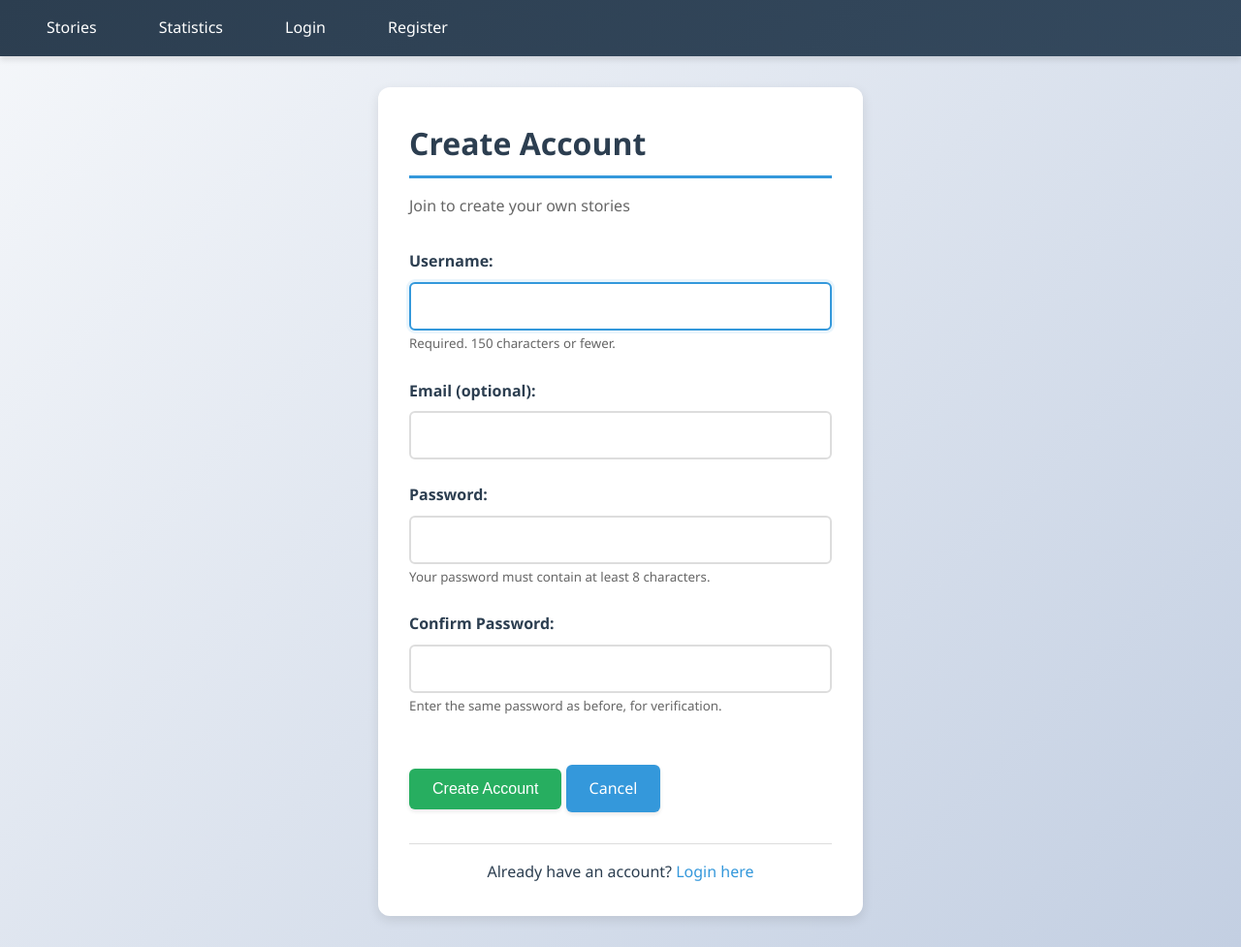
After one commit to iulian0o/Choose_Your_Own_Adventure, a Django app: page /register/ in a window 1280 px wide. The commit adds this page. Shown: the whole page at 97% size. Run offline with Django 5.2, Linux system fonts and the light colour scheme.

Commit message:
Feat: required and account to play

```diff
--- a/django-app/nahb/settings.py
+++ b/django-app/nahb/settings.py
@@ -126,5 +126,5 @@ FLASK_API_URL = 'http://localhost:5000'
 FLASK_API_KEY = 'your-secret-api-key-12345'
 
 LOGIN_URL = '/login/'
-LOGIN_REDIRECT_URL = '/author/'
-LOGOUT_REDIRECT_URL = '/'
+LOGIN_REDIRECT_URL = '/'
+LOGOUT_REDIRECT_URL = '/login/'
--- /dev/null
+++ b/django-app/stories/forms.py
@@ -0,0 +1,16 @@
+from django import forms
+from django.contrib.auth.forms import UserCreationForm
+from django.contrib.auth.models import User
+
+class RegisterForm(UserCreationForm):
+    email = forms.EmailField(required=False)
+
+    class Meta:
+        model = User
+        fields = ['username', 'email', 'password1', 'password2']
+
+    def __init__(self, *args, **kwargs):
+        super(RegisterForm, self).__init__(*args, **kwargs)
+        self.fields['username'].help_text = 'Required. 150 characters or fewer.'
+        self.fields['password1'].help_text = 'Your password must contain at least 8 characters.'
+        self.fields['password2'].help_text = 'Enter the same password as before, for verification.'
--- a/django-app/stories/urls.py
+++ b/django-app/stories/urls.py
@@ -13,6 +13,7 @@ urlpatterns = [
     path('play/<int:story_id>/page/<int:page_id>/', views.play_page, name='play_page'),
 
     # Authentication
+    path('register/', views.register, name='register'),
     path('login/', auth_views.LoginView.as_view(template_name='registration/login.html'), name='login'),
     path('logout/', views.user_logout, name='logout'),
 
--- a/django-app/stories/views.py
+++ b/django-app/stories/views.py
@@ -4,8 +4,10 @@ from django.conf import settings
 from django.contrib import messages
 from django.db.models import Count
 from .models import Play, PlaySession
-from django.contrib.auth import logout as auth_logout
+from django.contrib.auth import logout as auth_logout, login
 from django.contrib.auth.decorators import login_required
+from .forms import RegisterForm
+
 
 FLASK_API = settings.FLASK_API_URL
 
@@ -14,7 +16,7 @@ def get_headers():
     """Level 16: Include API key for write operations"""
     return {"X-API-KEY": settings.FLASK_API_KEY}
 
-
+@login_required
 def story_list(request):
     search_query = request.GET.get('search', '')
 
@@ -40,7 +42,7 @@ def story_list(request):
         'search_query': search_query
     })
 
-
+@login_required
 def story_detail(request, story_id):
     """View story details with enhanced statistics"""
     try:
@@ -79,6 +81,7 @@ def story_detail(request, story_id):
     }
     return render(request, 'stories/detail.html', context)
 
+@login_required
 def play_story(request, story_id):
     """Start playing a story or resume"""
     session_key = request.session.session_key or request.session.create()
@@ -110,7 +113,7 @@ def play_story(request, story_id):
 
     return redirect('story_list')
 
-
+@login_required
 def play_page(request, story_id, page_id):
     """Display a specific page during play"""
     session_key = request.session.session_key or request.session.create()
@@ -146,7 +149,7 @@ def play_page(request, story_id, page_id):
 
     return redirect('story_list')
 
-
+@login_required
 def statistics(request):
     """Show statistics for all stories"""
     story_stats = (
@@ -186,7 +189,7 @@ def statistics(request):
 
     return render(request, "stories/statistics.html", {"stories": stories_data})
 
-
+@login_required
 def author_dashboard(request):
     """Author dashboard - list all stories"""
     try:
@@ -216,6 +219,8 @@ def story_create(request):
 
     return render(request, 'author/story_form.html')
 
+
+@login_required
 def story_edit(request, story_id):
     """Edit a story and manage pages/choices"""
     try:
@@ -404,8 +409,24 @@ def simple_story_create(request):
 def story_delete(request, story_id):
     """Delete story - requires login"""
 
+def register(request):
+    """User registration - public"""
+    if request.method == 'POST':
+        form = RegisterForm(request.POST)
+        if form.is_valid():
+            user = form.save()
+            login(request, user)
+            messages.success(request, f'Welcome {user.username}! Your account has been created.')
+            return redirect('story_list')
+        else:
+            messages.error(request, 'Please correct the errors below.')
+    else:
+        form = RegisterForm()
+
+    return render(request, 'registration/register.html', {'form': form})
+
 def user_logout(request):
     """Logout user"""
     auth_logout(request)
     messages.success(request, 'Logged out successfully!')
-    return redirect('story_list')
+    return redirect('login')
--- a/django-app/templates/base.html
+++ b/django-app/templates/base.html
@@ -17,6 +17,7 @@
                 <li><a href="{% url 'logout' %}">Logout ({{ user.username }})</a></li>
             {% else %}
                 <li><a href="{% url 'login' %}">Login</a></li>
+                <li><a href="{% url 'register' %}">Register</a></li>
             {% endif %}
         </ul>
     </nav>
--- /dev/null
+++ b/django-app/templates/registration/register.html
@@ -0,0 +1,67 @@
+{% extends 'base.html' %}
+
+{% block title %}Register - NAHB{% endblock %}
+
+{% block content %}
+<div class="card" style="max-width: 500px; margin: 0 auto;">
+    <h1>Create Account</h1>
+    <p style="color: #666; margin-bottom: 2rem;">Join to create your own stories</p>
+
+    <form method="post">
+        {% csrf_token %}
+
+        {% if form.non_field_errors %}
+        <div style="background: #f8d7da; color: #721c24; padding: 1rem; border-radius: 5px; margin-bottom: 1rem;">
+            {{ form.non_field_errors }}
+        </div>
+        {% endif %}
+
+        <div>
+            <label for="id_username">Username:</label>
+            {{ form.username }}
+            {% if form.username.errors %}
+                <p style="color: #e74c3c; font-size: 0.9rem;">{{ form.username.errors.0 }}</p>
+            {% else %}
+                <small style="color: #666;">{{ form.username.help_text }}</small>
+            {% endif %}
+        </div>
+
+        <div>
+            <label for="id_email">Email (optional):</label>
+            {{ form.email }}
+            {% if form.email.errors %}
+                <p style="color: #e74c3c; font-size: 0.9rem;">{{ form.email.errors.0 }}</p>
+            {% endif %}
+        </div>
+
+        <div>
+            <label for="id_password1">Password:</label>
+            {{ form.password1 }}
+            {% if form.password1.errors %}
+                <p style="color: #e74c3c; font-size: 0.9rem;">{{ form.password1.errors.0 }}</p>
+            {% else %}
+                <small style="color: #666;">{{ form.password1.help_text }}</small>
+            {% endif %}
+        </div>
+
+        <div>
+            <label for="id_password2">Confirm Password:</label>
+            {{ form.password2 }}
+            {% if form.password2.errors %}
+                <p style="color: #e74c3c; font-size: 0.9rem;">{{ form.password2.errors.0 }}</p>
+            {% else %}
+                <small style="color: #666;">{{ form.password2.help_text }}</small>
+            {% endif %}
+        </div>
+
+        <div style="margin-top: 1.5rem;">
+            <button type="submit" class="btn btn-success">Create Account</button>
+            <a href="{% url 'story_list' %}" class="btn">Cancel</a>
+        </div>
+    </form>
+
+    <div style="margin-top: 2rem; text-align: center; padding-top: 1rem; border-top: 1px solid #ddd;">
+        <p>Already have an account? <a href="{% url 'login' %}" style="color: #3498db; text-decoration: none;">Login here</a></p>
+    </div>
+</div>
+{% endblock %}
```
Also changed, not shown: django-app/stories/static/css/style.css (+0 -19 lines), django-app/templates/registration/login.html (+6 -1 lines), django-app/db.sqlite3.
